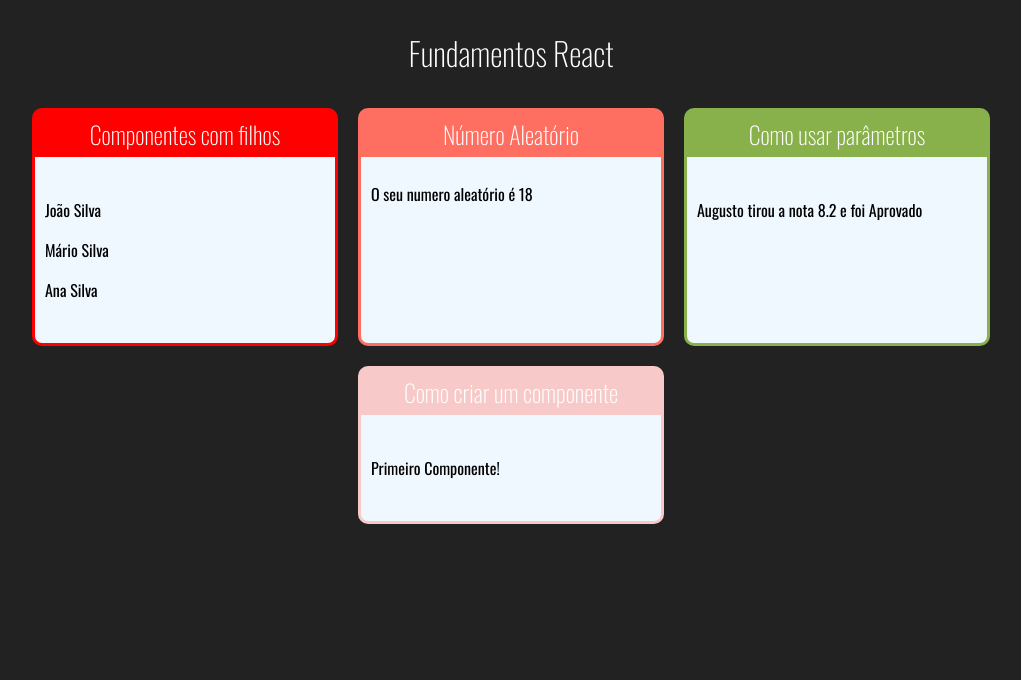
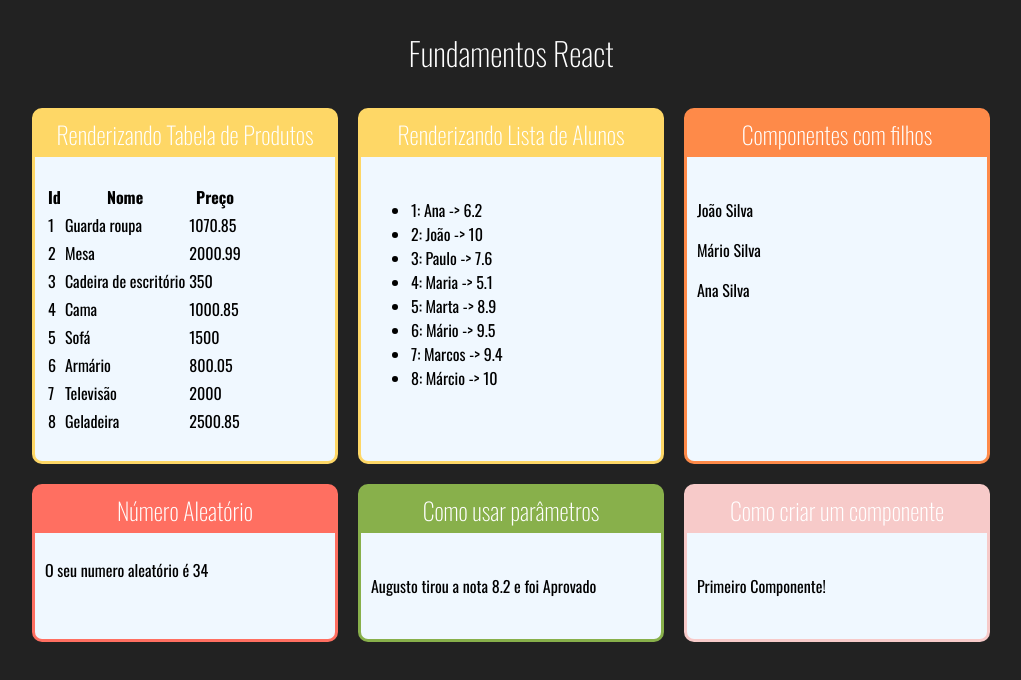
Before and after one commit to othavio-oth/curso-react, a React (Create React App) app in the folder fundamentos/: page / in a window 1280 px wide. Shown: the top 680 px of the page, without its empty margins (129-1150 px from the left). Built offline with nearby package versions, Linux system fonts and the light colour scheme.

Commit message:
create lists and tables

```diff
--- a/fundamentos/src/App.jsx
+++ b/fundamentos/src/App.jsx
@@ -7,12 +7,21 @@ import RandomNumber from "./components/basicos/RamdomNumber";
 import WithParams from "./components/basicos/WithParams";
 import Card from "./components/layout/Card";
 import FamilyMember from "./components/basicos/FamilyMember";
+import StudentsList from "./components/repetition/StudentsList";
+import ProductsTable from "./components/repetition/ProductsTable";
+
 // eslint-disable-next-line import/no-anonymous-default-export
 export default () => (
   <div className="app">
     <h1 className="app-title">Fundamentos React</h1>
     <div className="app-exercises">
-      <Card title="Componentes com filhos">
+      <Card title="Renderizando Tabela de Produtos" color="#fed766">
+        <ProductsTable />
+      </Card>
+      <Card title="Renderizando Lista de Alunos" color="#fed766">
+        <StudentsList />
+      </Card>
+      <Card title="Componentes com filhos" color="#fe8a49">
         <Family surname="Silva">
           <FamilyMember name="João"></FamilyMember>
           <FamilyMember name="Mário"></FamilyMember>
--- a/fundamentos/src/components/layout/Card.jsx
+++ b/fundamentos/src/components/layout/Card.jsx
@@ -9,7 +9,7 @@ export default (props) => {
   return (
     <div className="card" style={cardStyle}>
       <h2 className="title">{props.title}</h2>
-      <p className="content">{props.children}</p>
+      <div className="content">{props.children}</div>
     </div>
   );
 };
--- /dev/null
+++ b/fundamentos/src/components/repetition/ProductsTable.jsx
@@ -0,0 +1,28 @@
+import React from "react";
+import products from "../../data/products";
+export default () => {
+  const productsList = products.map((product) => {
+    return (
+      <tr>
+        <td>{product.id}</td>
+        <td>{product.name}</td>
+        <td>{product.price}</td>
+      </tr>
+    );
+  });
+
+  return (
+    <div>
+      <table>
+        <thead>
+          <tr>
+            <th>Id</th>
+            <th>Nome</th>
+            <th>Preço</th>
+          </tr>
+        </thead>
+        <tbody>{productsList}</tbody>
+      </table>
+    </div>
+  );
+};
--- /dev/null
+++ b/fundamentos/src/components/repetition/StudentsList.jsx
@@ -0,0 +1,16 @@
+import React from "react";
+import students from "../../data/students";
+export default () => {
+  const studendsList = students.map((student) => {
+    return (
+      <li key={student.id}>
+        {student.id}: {student.name} -> {student.rating}
+      </li>
+    );
+  });
+  return (
+    <div style={{}}>
+      <ul>{studendsList}</ul>
+    </div>
+  );
+};
--- /dev/null
+++ b/fundamentos/src/data/products.js
@@ -0,0 +1,11 @@
+// eslint-disable-next-line import/no-anonymous-default-export
+export default [
+  { id: "1", name: "Guarda roupa", price: 1070.85 },
+  { id: "2", name: "Mesa", price: 2000.99 },
+  { id: "3", name: "Cadeira de escritório", price: 350.0 },
+  { id: "4", name: "Cama", price: 1000.85 },
+  { id: "5", name: "Sofá", price: 1500.0 },
+  { id: "6", name: "Armário", price: 800.05 },
+  { id: "7", name: "Televisão", price: 2000 },
+  { id: "8", name: "Geladeira", price: 2500.85 },
+];
--- /dev/null
+++ b/fundamentos/src/data/students.js
@@ -0,0 +1,10 @@
+export default [
+  { id: 1, name: "Ana", rating: 6.2 },
+  { id: 2, name: "João", rating: 10 },
+  { id: 3, name: "Paulo", rating: 7.6 },
+  { id: 4, name: "Maria", rating: 5.1 },
+  { id: 5, name: "Marta", rating: 8.9 },
+  { id: 6, name: "Mário", rating: 9.5 },
+  { id: 7, name: "Marcos", rating: 9.4 },
+  { id: 8, name: "Márcio", rating: 10 },
+];
--- a/fundamentos/src/index.js
+++ b/fundamentos/src/index.js
@@ -1,6 +1,11 @@
 import React from "react";
-import ReactDom from "react-dom";
+import ReactDOM from "react-dom/client";
+import "./index.css";
 import App from "./App";
-import "./index.css";
-const element = document.getElementById("root");
-ReactDom.render(<App />, element);
+
+const root = ReactDOM.createRoot(document.getElementById("root"));
+root.render(
+  <React.StrictMode>
+    <App />
+  </React.StrictMode>
+);
```
